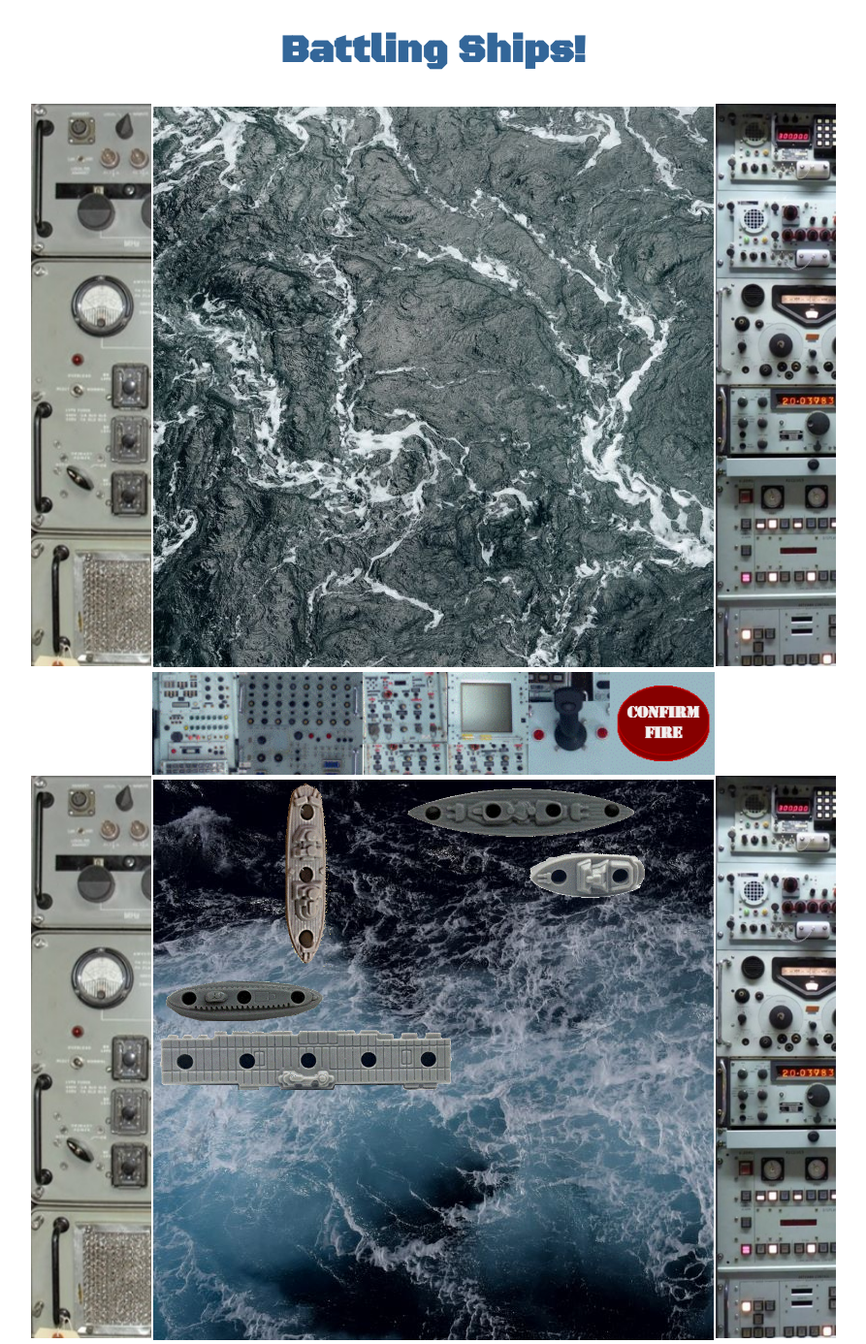
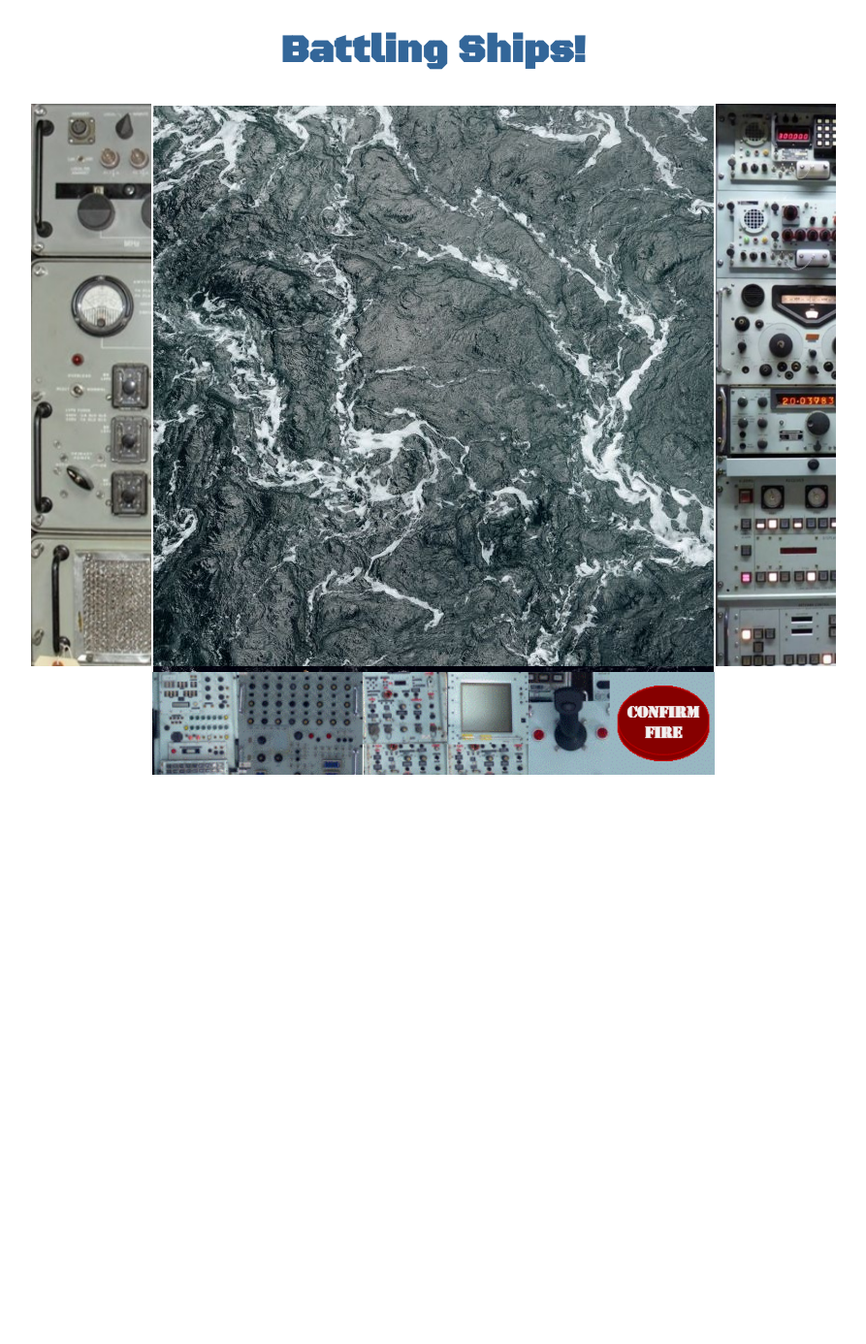
Before and after one commit to stevesteveclevesteve/battleship-angular, an Angular app: page / in a window 1280 px wide. Shown: the whole page at 97% size, without its empty margins (193-1086 px from the left). After the commit the page ends 827 px from the top, so only its background shows below. Built offline with nearby package versions, Linux system fonts and the light colour scheme.

Commit message:
Map Sliders working

```diff
--- a/src/app/app.component.css
+++ b/src/app/app.component.css
@@ -16,6 +16,19 @@ table {
   border: 0px;
   border-collapse: collapse;
   border-spacing: 0px;
+}
+
+.mapTr {
+  overflow: hidden;
+}
+
+.mapTd {
+    overflow: hidden;
+}
+
+.mapContainer {
+  height: 100%;
+  width: 100%;
 }
 
 .dashpanel {
--- a/src/app/app.component.html
+++ b/src/app/app.component.html
@@ -4,25 +4,23 @@
   <tr>
     <td colspan="3"><span cdkOverlayOrigin #displayTurnChange="cdkOverlayOrigin"></span><span cdkOverlayOrigin #displayGameOver="cdkOverlayOrigin"></span></td>
   </tr>
-  <tr>
+  <tr class="mapTr">
     <td><img src="../assets/leftpanel.jpg" height="580px" /></td>
-    <td><display-enemy-grid #targetGrid (targeted)="onTargeted($event)" (myTurnOverFromPlayer)="onTurnOver($event)" (gameOverPlayerWon)="showWinner($event)" [MyTurn]="userTurn"></display-enemy-grid></td>
+    <td class="mapTd">
+      <div class="mapContainer" [@slide]="userTurn" style="max-height: 580px;">
+        <display-enemy-grid #targetGrid (targeted)="onTargeted($event)" (myTurnOverFromPlayer)="onTurnOver($event)" (gameOverPlayerWon)="showWinner($event)" [MyTurn]="userTurn"></display-enemy-grid>
+        <display-my-grid (myTurnOverFromPlayer)="onTurnOver($event)" (gameOverPlayerWon)="showWinner($event)" [MyTurn]="cpuTurn"></display-my-grid>
+      </div>
+    </td>
     <td><img src="../assets/rightpanel.jpg" height="580px" /></td>
   </tr>
   <tr>
     <td></td>
     <td class="dashpanel">
       <input *ngIf="!targeted || !userTurn" id="fireButtonInactive" type="image" src="../assets/fireInactive.gif" class="right clearfix" disabled="disabled" />
-      <input *ngIf="targeted && userTurn" id="confirmFire" type="image" src="../assets/confirm.gif" class="right clearfix" (click)="targetGrid.fire()" />
+      <input *ngIf="userTurn && targeted" id="confirmFire" type="image" src="../assets/confirm.gif" class="right clearfix" (click)="targetGrid.fire()" />
     </td>
     <td></td>
-  </tr>
-  <tr>
-    <td><img src="../assets/leftpanel.jpg" height="580px" /></td>
-    <td>
-      <display-my-grid (myTurnOverFromPlayer)="onTurnOver($event)" (gameOverPlayerWon)="showWinner($event)" [MyTurn]="cpuTurn"></display-my-grid>
-    </td>
-    <td><img src="../assets/rightpanel.jpg" height="580px" /></td>
   </tr>
 </table>
 
--- a/src/app/app.component.ts
+++ b/src/app/app.component.ts
@@ -1,5 +1,5 @@
 import { Component, OnInit } from '@angular/core';
-import { trigger, style, animate, transition } from '@angular/animations';
+import { trigger, state, style, animate, transition } from '@angular/animations';
 
 @Component({
   selector: 'app-root',
@@ -14,6 +14,11 @@ import { trigger, style, animate, transition } from '@angular/animations';
       transition(':leave', [
         animate('200ms ease-out', style({transform: 'translateX(-100%)'}))
       ])
+    ]),
+    trigger('slide', [
+      state('true', style({ transform: 'translateX(0)' })),
+      state('false', style({ transform: 'translateY(-100%)' })),
+      transition('* => *', animate(300))
     ])
   ]
 })
```
Also changed, not shown: src/app/slideAnimation.ts (added).
